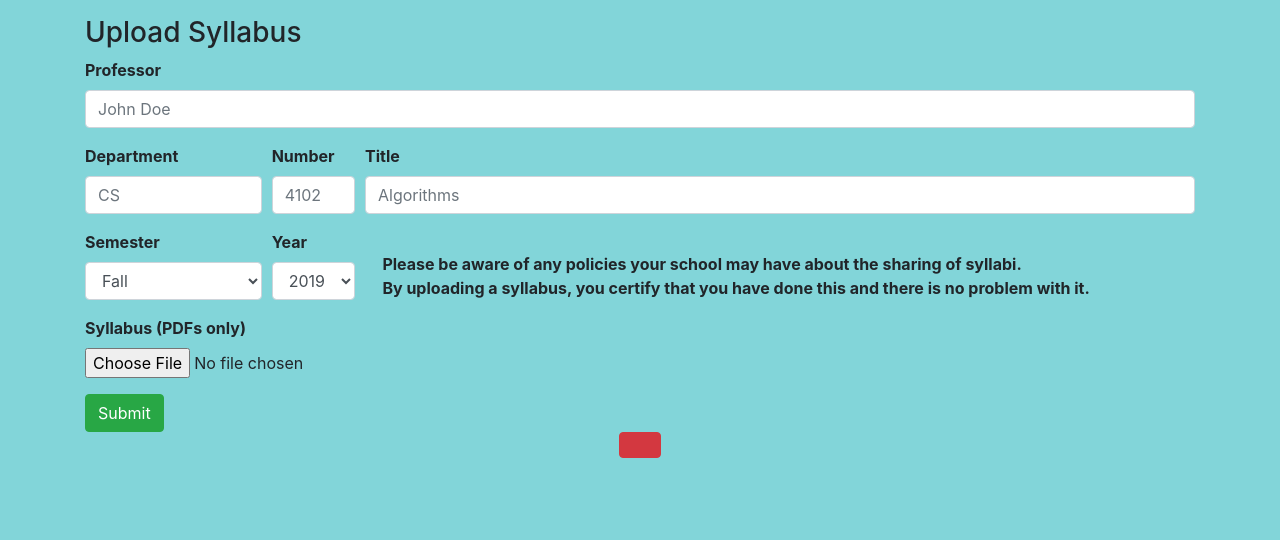
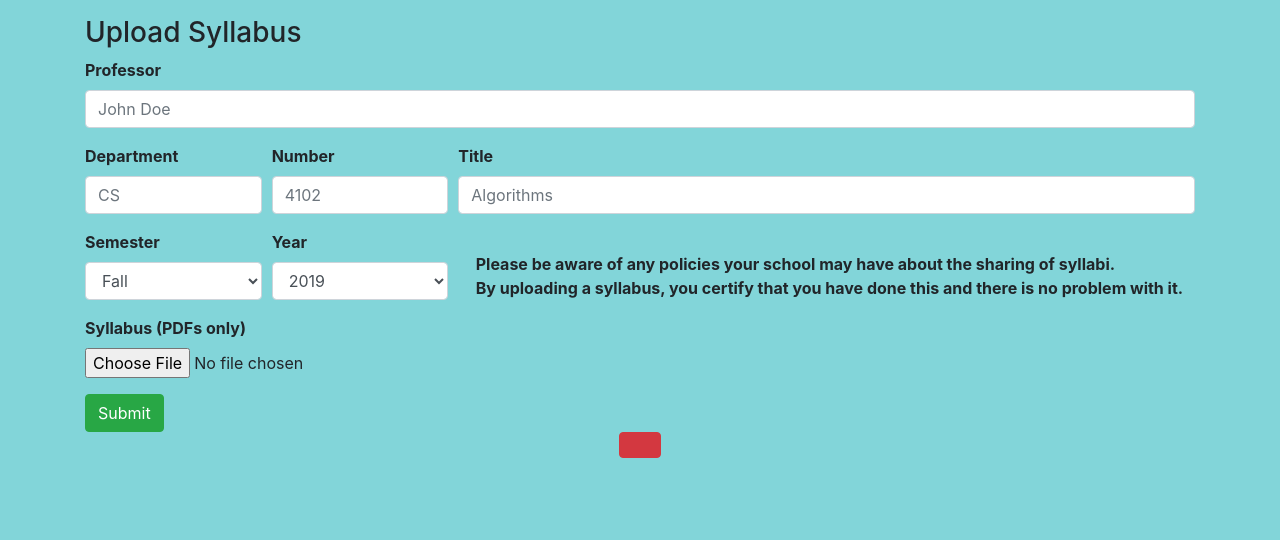
Before and after one commit to SyllabiShare/syllabi-share, a Django app: template templates/upload.html in a window 1280 px wide. Shown: the part 56-596 px from the top of the page. Run offline with Django 3.2, Linux system fonts and the light colour scheme; the template is opened without the code that fills it, so the values that code supplies are empty; some libraries are stand-ins or nearby versions.

Commit message:
more responsive number/year and added January

```diff
--- a/templates/upload.html
+++ b/templates/upload.html
@@ -14,7 +14,7 @@
       <label for="dept"><b>Department</b></label>
       <input class="form-control" id="dept" type="text" name="dept" placeholder="CS" required>
     </div>
-    <div class="form-group col-md-1">
+    <div class="form-group col-md-2">
       <label for="number"><b>Number</b></label>
       <input class="form-control" id="number" type="number" name="number" placeholder="4102" required>
     </div>
@@ -30,9 +30,10 @@
         <option value="fall">Fall</option>
         <option value="spring">Spring</option>
         <option value="summer">Summer</option>
+        <option value="summer">January</option>
       </select>
     </div>
-    <div class="form-group col-md-1">
+    <div class="form-group col-md-2">
       <label for="year"><b>Year</b></label>
       <select class="form-control" name="year" id="year" required>
         <option value="2019">2019</option>
```
